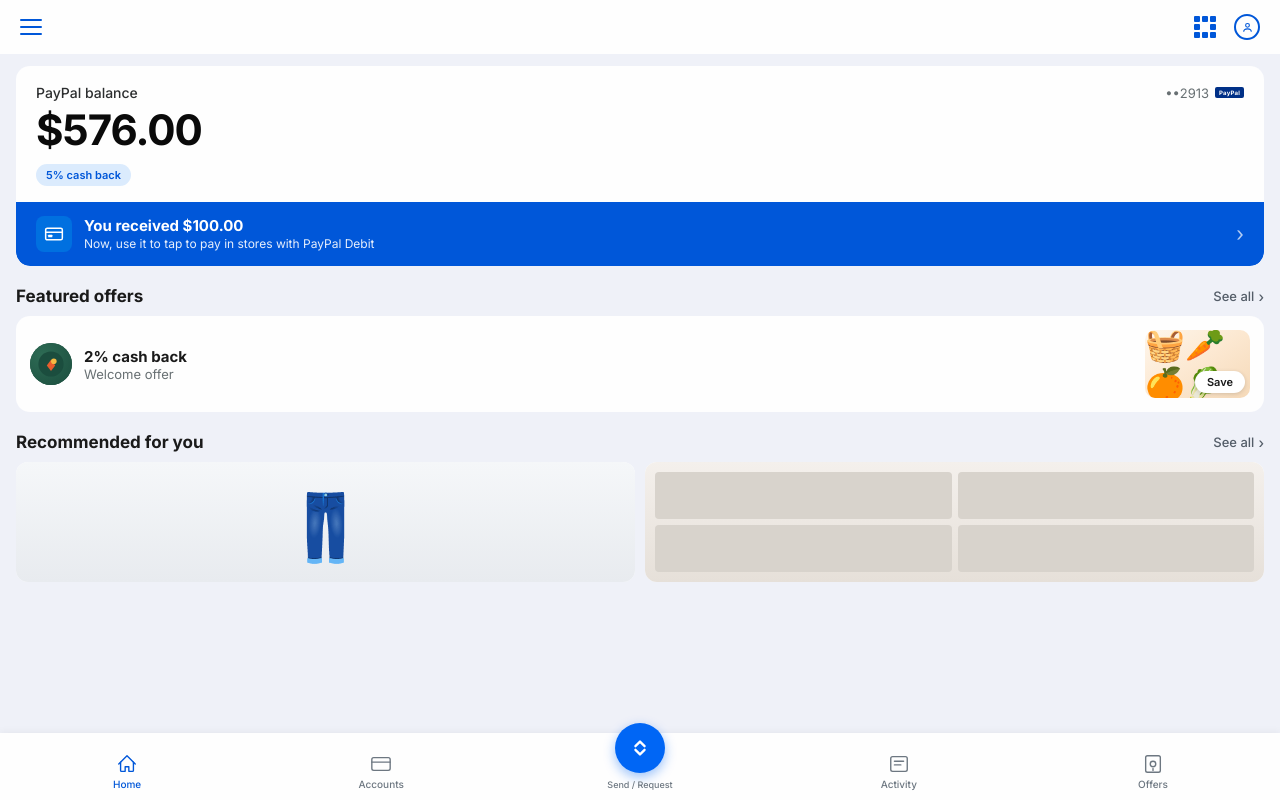
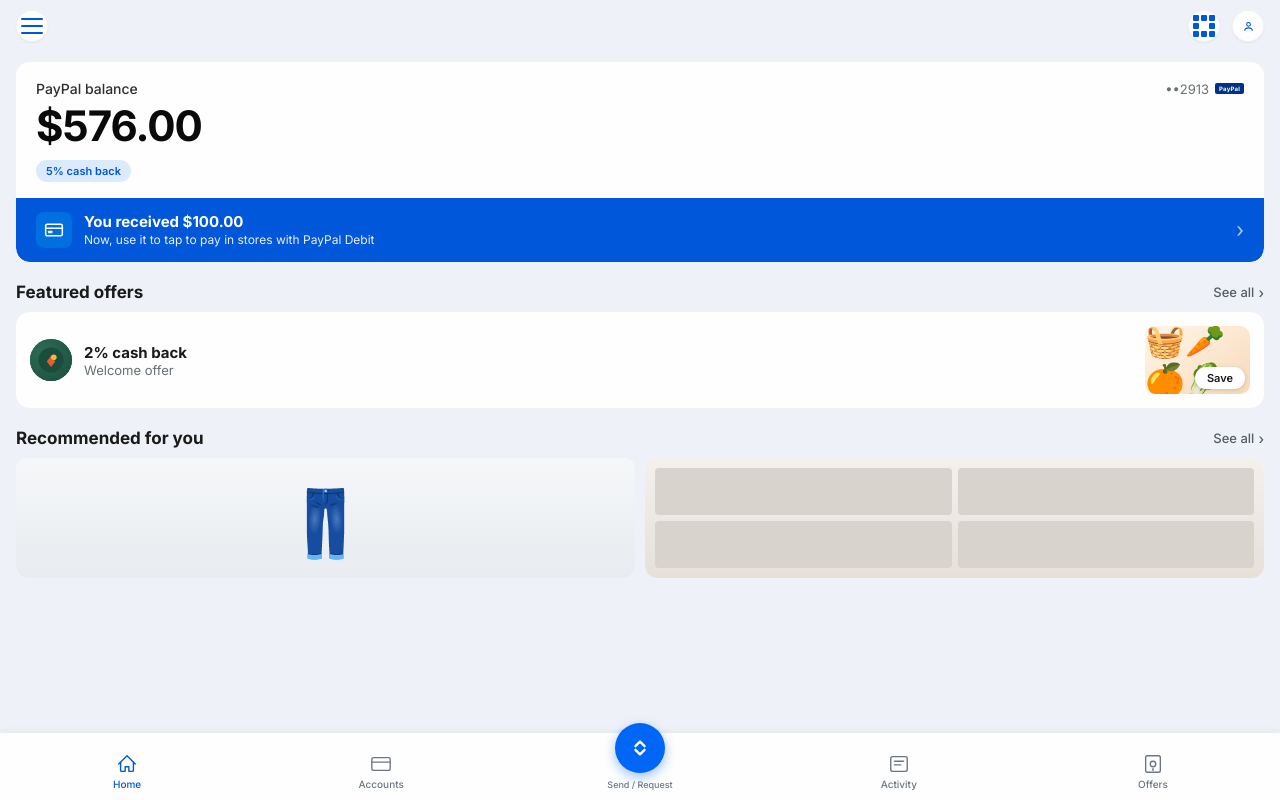
Before and after one commit to Zariffs/paypay, a website: page index.html in a window 1280 px wide. Drawn offline with Linux system fonts and the light colour scheme.

Commit message:
Adjust header icons and spacing

```diff
--- a/index.html
+++ b/index.html
@@ -31,6 +31,7 @@
             background: #eff1f8;
             min-height: 100vh;
             min-height: -webkit-fill-available;
+            margin: 0;
         }
 
         .app-container {
@@ -41,19 +42,38 @@
             min-height: -webkit-fill-available;
             position: relative;
             padding-bottom: 85px;
-            padding-top: env(safe-area-inset-top);
         }
 
-        /* Header - Isolated white bar */
+        /* Header - Floating icon buttons on page background */
         .header {
             display: flex;
             justify-content: space-between;
             align-items: center;
-            padding: 14px 20px;
-            background: #fefefe;
+            padding: calc(10px + env(safe-area-inset-top)) 16px 10px 16px;
+            background: #eff1f8;
             position: sticky;
             top: 0;
             z-index: 100;
+        }
+
+        .icon-btn {
+            width: 32px;
+            height: 32px;
+            border-radius: 999px;
+            background: #fefefe;
+            border: 1px solid rgba(0, 0, 0, 0.04);
+            box-shadow: 0 1px 2px rgba(0, 0, 0, 0.06);
+            display: inline-flex;
+            align-items: center;
+            justify-content: center;
+            padding: 0;
+            cursor: pointer;
+            appearance: none;
+            -webkit-appearance: none;
+        }
+
+        .icon-btn:active {
+            transform: translateY(0.5px);
         }
 
         .menu-icon {
@@ -62,7 +82,6 @@
             display: flex;
             flex-direction: column;
             justify-content: space-between;
-            cursor: pointer;
         }
 
         .menu-icon span {
@@ -76,7 +95,7 @@
         .header-right {
             display: flex;
             align-items: center;
-            gap: 18px;
+            gap: 12px;
         }
 
         .qr-icon {
@@ -97,10 +116,6 @@
         }
 
         .profile-icon {
-            width: 26px;
-            height: 26px;
-            border: 2px solid #0057d9;
-            border-radius: 50%;
             display: flex;
             align-items: center;
             justify-content: center;
@@ -116,7 +131,7 @@
 
         /* Main Content */
         .main-content {
-            padding: 12px 16px;
+            padding: 10px 16px 16px 16px;
         }
 
         /* Balance Card - White rounded card */
@@ -531,25 +546,31 @@
     </div>
 
     <div class="app-container">
-        <!-- Header - Isolated white bar -->
+        <!-- Header - Floating circular icons -->
         <header class="header">
-            <div class="menu-icon">
+            <button class="icon-btn" type="button" aria-label="Menu">
+                <div class="menu-icon" aria-hidden="true">
                     <span></span>
                     <span></span>
                     <span></span>
                 </div>
+            </button>
             <div class="header-right">
-                <div class="qr-icon">
+                <button class="icon-btn" type="button" aria-label="QR">
+                    <div class="qr-icon" aria-hidden="true">
                         <span></span><span></span><span></span>
                         <span></span><span></span><span></span>
                         <span></span><span></span><span></span>
                     </div>
-                <div class="profile-icon">
+                </button>
+                <button class="icon-btn" type="button" aria-label="Profile">
+                    <div class="profile-icon" aria-hidden="true">
                         <svg viewBox="0 0 24 24">
                             <circle cx="12" cy="8" r="3.5"/>
                             <path d="M5 20c0-3.5 3.5-5.5 7-5.5s7 2 7 5.5"/>
                         </svg>
                     </div>
+                </button>
             </div>
         </header>
 
```
Also changed, not shown: sw.js (+6 -6 lines), manifest.json. Lines whose indentation alone changed are shown as unchanged.
